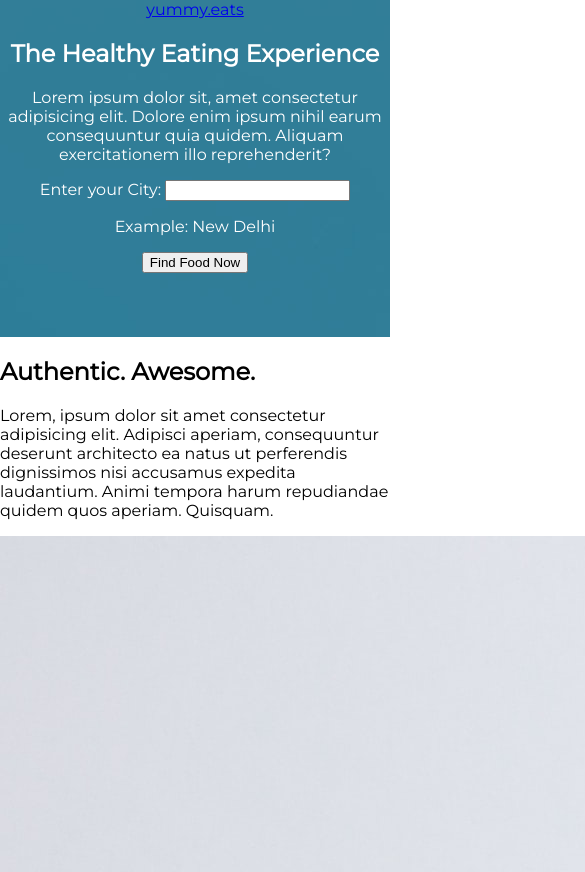
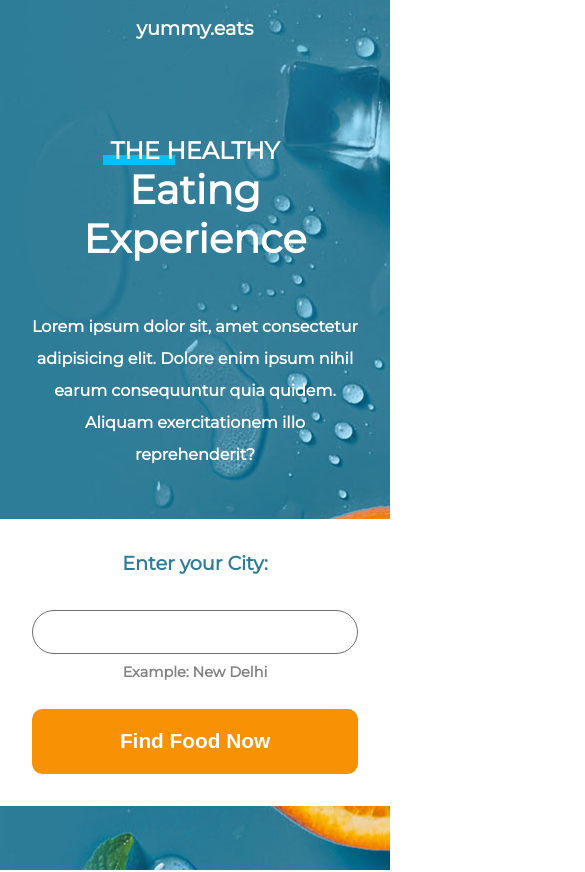
Before and after one commit to deck1801/FrontEndPro-2, a plain HTML site: page index.html in a window 390 px wide. Shown: the top 872 px of the page, 585 px wide, since content can reach past the window. Drawn offline with Linux system fonts and the light colour scheme.

Commit message:
The mobile first design finished

```diff
--- a/index.html
+++ b/index.html
@@ -36,7 +36,7 @@
     <section class="authentic">
         <div class="right-col">
             <h2>Authentic. Awesome. </h2>
-            <p>Lorem, ipsum dolor sit amet consectetur adipisicing elit. Adipisci aperiam, consequuntur deserunt architecto ea natus ut perferendis dignissimos nisi accusamus expedita laudantium. Animi tempora harum repudiandae quidem quos aperiam. Quisquam.</p>
+            <p>Lorem ipsum dolor sit amet consectetur, adipisicing elit. Deserunt magni asperiores saepe maxime, reprehenderit facere magnam sequi odio porro natus aspernatur eius fugiat necessitatibus fugit dolore nam culpa sed quia quas voluptas repudiandae suscipit praesentium? Possimus excepturi delectus et aliquam.</p>
         </div>
         <img src="images/image1.jpg" alt="Food Image">
     </section>
--- a/main.css
+++ b/main.css
@@ -8,6 +8,132 @@ body {
 .hero-bg {
     background: #217b96 url('images/bg.jpg');
     color: white;
+    background-position: 12% 83%;
     text-align: center;
     padding-bottom: 4em;
 }
+
+header {
+    padding: 1em 0;
+}
+
+header a {
+    text-decoration: none;
+    color: white;
+    font-weight: bold;
+    font-size: 1.2rem;
+}
+
+section {
+    margin: 0 1em;
+}
+
+h1 {
+    font-size: 2.5em;
+    margin: 2em 0 1.2em;
+}
+
+h1 span {
+    text-transform: uppercase;
+    display: block;
+    font-size: 1.5rem;
+    position: relative;
+    z-index: 1;
+
+}
+
+h1 span::before {
+    content: ' ';
+    position: absolute;
+    width: 3em;
+    background: #00BFFF;
+    height: .4em;
+    bottom: 0;
+    z-index: -1;
+    margin-left: -.3em;
+}
+
+.hero-bg p {
+    font-weight: bold;
+    margin: 0 1em 3em;
+}
+
+.form-container {
+    background-color: white;
+    margin: 2em -1em 0;
+    padding: 2em;
+}
+
+label {
+    color: #2D7D98;
+    font-weight: bold;
+    display: block;
+    margin-bottom: 1em;
+    font-size: 1.2em;
+}
+
+input[type=text] {
+    border: 1px solid #707070;
+    width: 100%;
+    padding: 1em;
+    box-sizing: border-box;
+    border-radius: 3em;
+    margin-top: 1.2em;
+}
+
+.form-container p {
+    color: gray;
+    margin-bottom: 1.5em;
+    font-size: 0.9em;
+    margin-top: 0.3em;
+}
+
+input[type=button] {
+    background-color: #F89104;
+    border: none;
+    width: 100%;
+    color: white;
+    font-weight: bold;
+    padding: 1em 0;
+    border-radius: .5em;
+    font-size: 1.3em;
+    cursor: pointer;
+}
+
+input[type=button]:hover {
+    background-color: rgb(216, 126, 1);
+}
+
+.authentic {
+    margin: 0;
+}
+
+.right-col {
+    text-align: center;
+    margin: 3em 1em;
+}
+
+h2 {
+    text-transform: uppercase;
+    position: relative;
+}
+
+h2::before {
+    content: ' ';
+    position: absolute;
+    width: 8em;
+    background: #00BFFF;
+    height: .4em;
+    bottom: 0;
+    z-index: -1;
+    margin-left: -.3em;
+}
+
+p {
+    line-height: 2em;
+
+}
+
+img {
+    width: 100%;
+}
```
